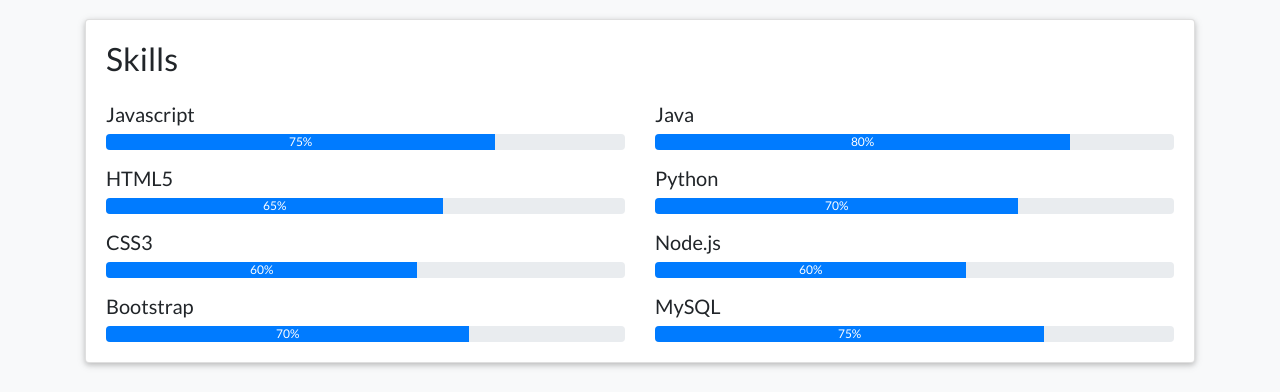
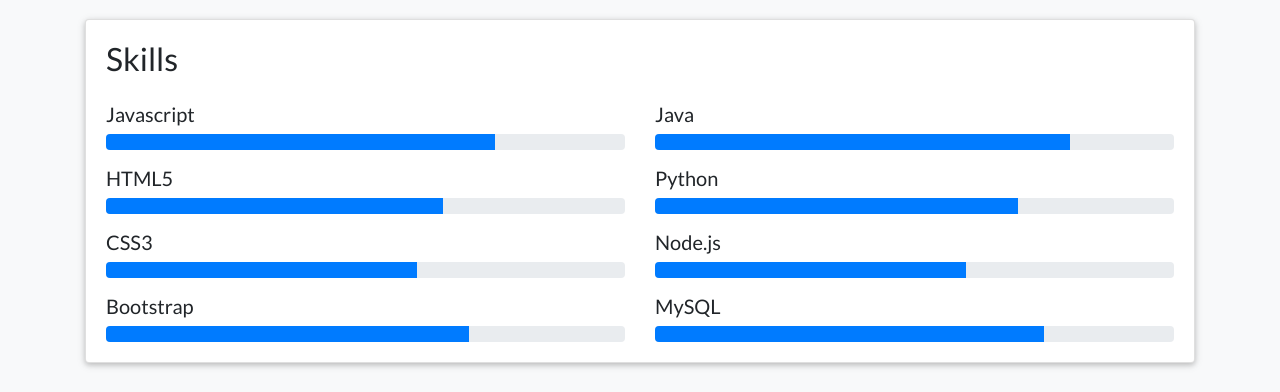
Before and after one commit to kalqallaf/online_portfolio, a plain HTML site: page index.html in a window 1280 px wide. Shown: the part 2300-2692 px from the top of the page. Drawn offline with nearby package versions, Linux system fonts and the light colour scheme.

Commit message:
Update index.html

```diff
--- a/index.html
+++ b/index.html
@@ -175,19 +175,19 @@
                             <div class="d-flex flex-column">
                                 <h5 class="text-left">Javascript</h5>
                                 <div class="progress">
-                                    <div class="progress-bar javascript" role="progressbar" style="width: 75%" aria-valuenow="75" aria-valuemin="0" aria-valuemax="100">75%</div>
+                                    <div class="progress-bar javascript" role="progressbar" style="width: 75%" aria-valuenow="75" aria-valuemin="0" aria-valuemax="100"></div>
                                 </div>
                                 <h5 class="text-left mt-3">HTML5</h5>
                                 <div class="progress">
-                                    <div class="progress-bar html5" role="progressbar" style="width: 65%" aria-valuenow="65" aria-valuemin="0" aria-valuemax="100">65%</div>
+                                    <div class="progress-bar html5" role="progressbar" style="width: 65%" aria-valuenow="65" aria-valuemin="0" aria-valuemax="100"></div>
                                 </div>
                                 <h5 class="text-left mt-3">CSS3</h5>
                                 <div class="progress">
-                                    <div class="progress-bar css3" role="progressbar" style="width: 60%" aria-valuenow="60" aria-valuemin="0" aria-valuemax="100">60%</div>
+                                    <div class="progress-bar css3" role="progressbar" style="width: 60%" aria-valuenow="60" aria-valuemin="0" aria-valuemax="100"></div>
                                 </div>
                                 <h5 class="text-left mt-3">Bootstrap</h5>
                                 <div class="progress">
-                                    <div class="progress-bar bootstrap" role="progressbar" style="width: 70%" aria-valuenow="70" aria-valuemin="0" aria-valuemax="100">70%</div>
+                                    <div class="progress-bar bootstrap" role="progressbar" style="width: 70%" aria-valuenow="70" aria-valuemin="0" aria-valuemax="100"></div>
                                 </div>
                             </div>
                         </div>
@@ -196,20 +196,20 @@
                             <div class="d-flex flex-column">
                                 <h5 class="text-left">Java</h5>
                                 <div class="progress">
-                                    <div class="progress-bar java" role="progressbar" style="width: 80%" aria-valuenow="80" aria-valuemin="0" aria-valuemax="100">80%</div>
+                                    <div class="progress-bar java" role="progressbar" style="width: 80%" aria-valuenow="80" aria-valuemin="0" aria-valuemax="100"></div>
 
                                 </div>
                                 <h5 class="text-left mt-3 ">Python</h5>
                                 <div class="progress">
-                                    <div class="progress-bar python" role="progressbar" style="width: 70%" aria-valuenow="70" aria-valuemin="0" aria-valuemax="100">70%</div>
+                                    <div class="progress-bar python" role="progressbar" style="width: 70%" aria-valuenow="70" aria-valuemin="0" aria-valuemax="100"></div>
                                 </div>
                                 <h5 class="text-left mt-3 ">Node.js</h5>
                                 <div class="progress">
-                                    <div class="progress-bar nodejs" role="progressbar" style="width: 60%" aria-valuenow="60" aria-valuemin="0" aria-valuemax="100">60%</div>
+                                    <div class="progress-bar nodejs" role="progressbar" style="width: 60%" aria-valuenow="60" aria-valuemin="0" aria-valuemax="100"></div>
                                 </div>
                                 <h5 class="text-left mt-3 ">MySQL</h5>
                                 <div class="progress">
-                                    <div class="progress-bar mysql" role="progressbar" style="width: 75%" aria-valuenow="75" aria-valuemin="0" aria-valuemax="100">75%</div>
+                                    <div class="progress-bar mysql" role="progressbar" style="width: 75%" aria-valuenow="75" aria-valuemin="0" aria-valuemax="100"></div>
                                 </div>
                             </div>
                         </div>
```
